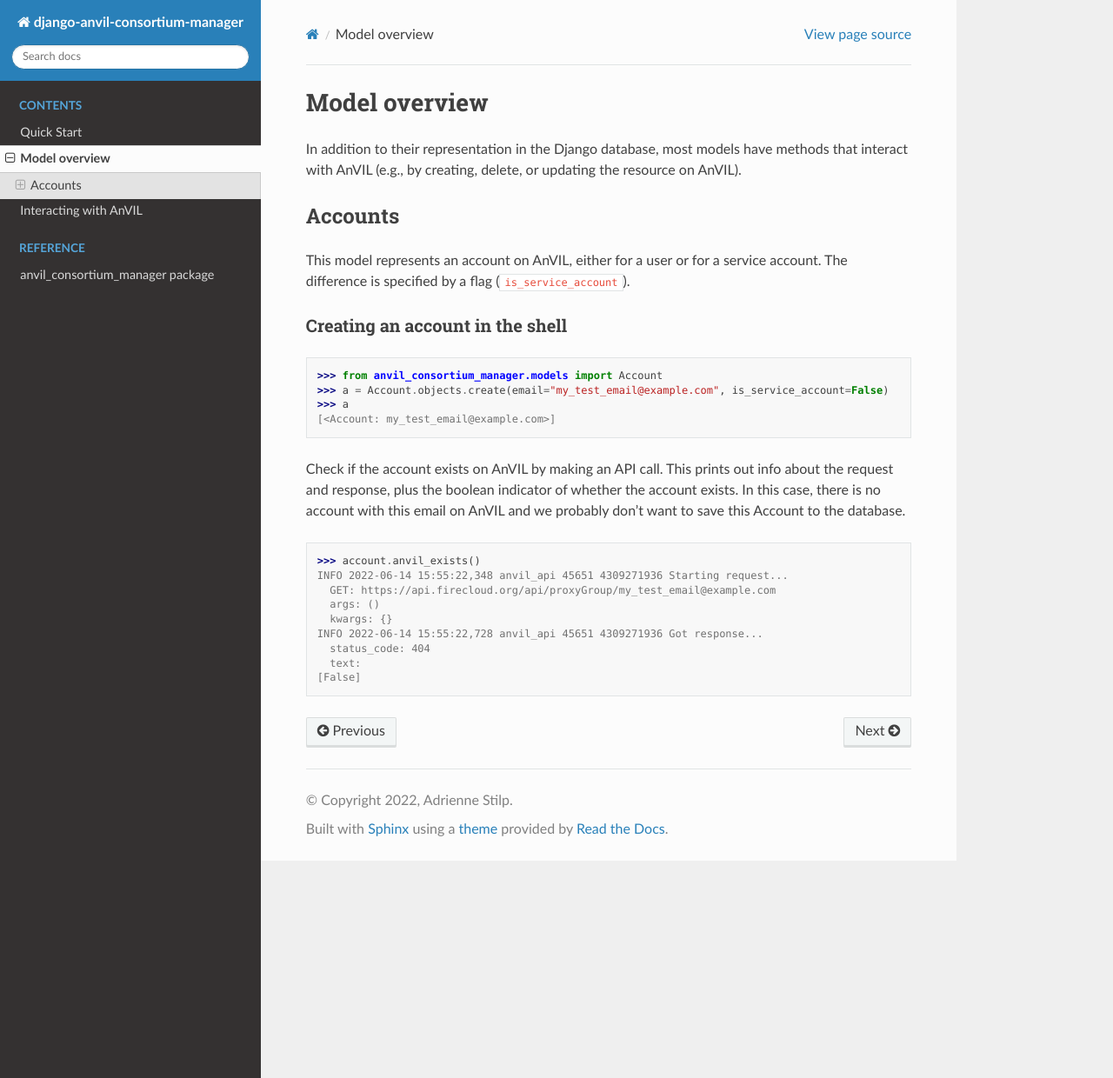
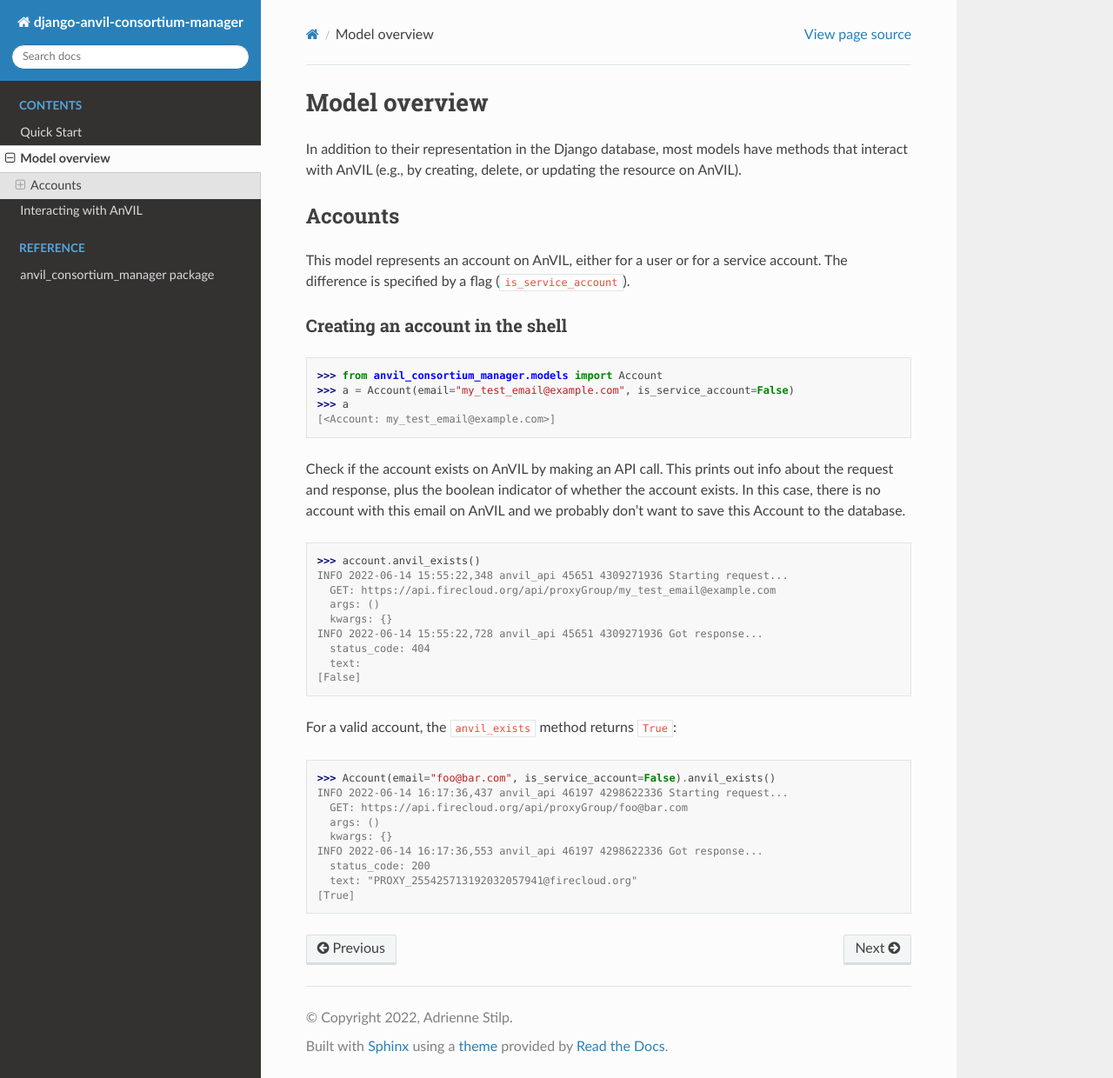
Before and after one commit to UW-GAC/django-anvil-consortium-manager, a Sphinx documentation site: the page built from docs/models.rst, in a window 1280 px wide and 1240 px high. Shown: the whole window at 87% size. Built offline with Sphinx 7.4.7 and the Read the Docs theme 2.0.0, drawn with Linux system fonts in a browser that asks for light colours.

Commit message:
Also include an example of a valid account in docs

```diff
--- a/docs/models.rst
+++ b/docs/models.rst
@@ -14,13 +14,15 @@ Creating an account in the shell
 .. code-block:: pycon
 
     >>> from anvil_consortium_manager.models import Account
-    >>> a = Account.objects.create(email="my_test_email@example.com", is_service_account=False)
+    >>> a = Account(email="my_test_email@example.com", is_service_account=False)
     >>> a
     [<Account: my_test_email@example.com>]
 
 Check if the account exists on AnVIL by making an API call. This prints out info about the request and response, plus
 the boolean indicator of whether the account exists.
 In this case, there is no account with this email on AnVIL and we probably don't want to save this Account to the database.
+
+.. code-block:: pycon
 
     >>> account.anvil_exists()
     INFO 2022-06-14 15:55:22,348 anvil_api 45651 4309271936 Starting request...
@@ -31,3 +33,17 @@ In this case, there is no account with this email on AnVIL and we probably don't
       status_code: 404
       text:
     [False]
+
+For a valid account, the ``anvil_exists`` method returns ``True``:
+
+.. code-block:: pycon
+
+    >>> Account(email="foo@bar.com", is_service_account=False).anvil_exists()
+    INFO 2022-06-14 16:17:36,437 anvil_api 46197 4298622336 Starting request...
+      GET: https://api.firecloud.org/api/proxyGroup/foo@bar.com
+      args: ()
+      kwargs: {}
+    INFO 2022-06-14 16:17:36,553 anvil_api 46197 4298622336 Got response...
+      status_code: 200
+      text: "PROXY_255425713192032057941@firecloud.org"
+    [True]
```
